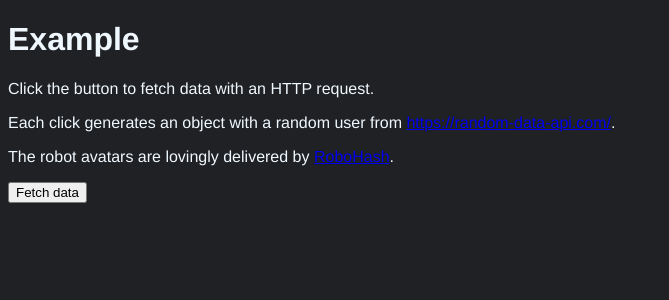
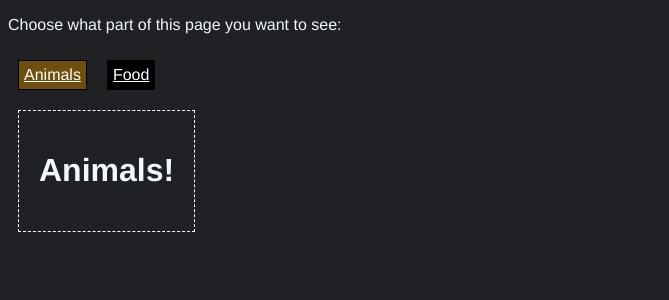
Before and after one commit to cogilabs/Cocktails, a Vue app: page /animals in a window 1280 px wide. Shown: the top 300 px of the page, without its empty margins (0-669 px from the left). Built offline with nearby package versions, Linux system fonts and the light colour scheme.

Commit message:
end of Vue Routing chapter

```diff
--- a/package.json
+++ b/package.json
@@ -8,7 +8,8 @@
     "preview": "vite preview"
   },
   "dependencies": {
-    "vue": "^3.3.4"
+    "vue": "^3.3.4",
+    "vue-router": "^4.2.5"
   },
   "devDependencies": {
     "@vitejs/plugin-vue": "^4.3.4",
--- a/src/App.vue
+++ b/src/App.vue
@@ -1,31 +1,32 @@
 <template>
-  <h1>Example</h1>
-  <p>Click the button to fetch data with an HTTP request.</p>
-  <p>Each click generates an object with a random user from <a href="https://random-data-api.com/" target="_blank">https://random-data-api.com/</a>.</p>
-  <p>The robot avatars are lovingly delivered by <a href="http://Robohash.org" target="_blank">RoboHash</a>.</p>
-  <button @click="fetchData">Fetch data</button>
-  <div v-if="data" id="dataDiv">
-    <img :src="data.avatar" alt="avatar">
-    <pre>{{ data.first_name + " " + data.last_name }}</pre>
-    <p>"{{ data.employment.title }}"</p>
+  <p>Choose what part of this page you want to see:</p>
+  <router-link to="/animals">Animals</router-link>
+  <router-link to="/food">Food</router-link><br>
+  <div>
+    <router-view></router-view>
   </div>
 </template>
 
-<script>
-  export default {
-    data() {
-      return {
-        data: null,
-      };
-    },
-    methods: {
-      async fetchData() {
-        const response = await fetch("https://random-data-api.com/api/v2/users");
-        this.data = await response.json();
-      },
-    }
-  };
-</script>
+<style scoped>
+  a {
+    display: inline-block;
+    background-color: black;
+    border: solid 1px black;
+    color: white;
+    padding: 5px;
+    margin: 10px;
+  }
+  a:hover,
+  a.router-link-active {
+    background-color: rgb(110, 79, 13);
+  }
+  div {
+    border: dashed white 1px;
+    padding: 20px;
+    margin: 10px;
+    display: inline-block;
+  }
+</style>
 
 <style>
   body {
--- /dev/null
+++ b/src/components/AnimalCollection.vue
@@ -0,0 +1,3 @@
+<template>
+  <h1>Animals!</h1>
+</template>
--- /dev/null
+++ b/src/components/FoodItems.vue
@@ -0,0 +1,3 @@
+<template>
+  <h1>Food!</h1>
+</template>
--- a/src/main.js
+++ b/src/main.js
@@ -1,5 +1,20 @@
 import { createApp } from 'vue'
+import { createRouter, createWebHistory } from 'vue-router'
+
 import App from './App.vue'
+import FoodItems from './components/FoodItems.vue'
+import AnimalCollection from './components/AnimalCollection.vue'
+
+const router = createRouter({
+    history: createWebHistory(),
+    routes: [
+        { path: '/animals', component: AnimalCollection },
+        { path: '/food', component: FoodItems },
+    ]
+});
 
 const app = createApp(App)
+
+app.use(router);
+
 app.mount('#app')
```
Also changed, not shown: 1 other file (tests, documents, lock files or other folders).
